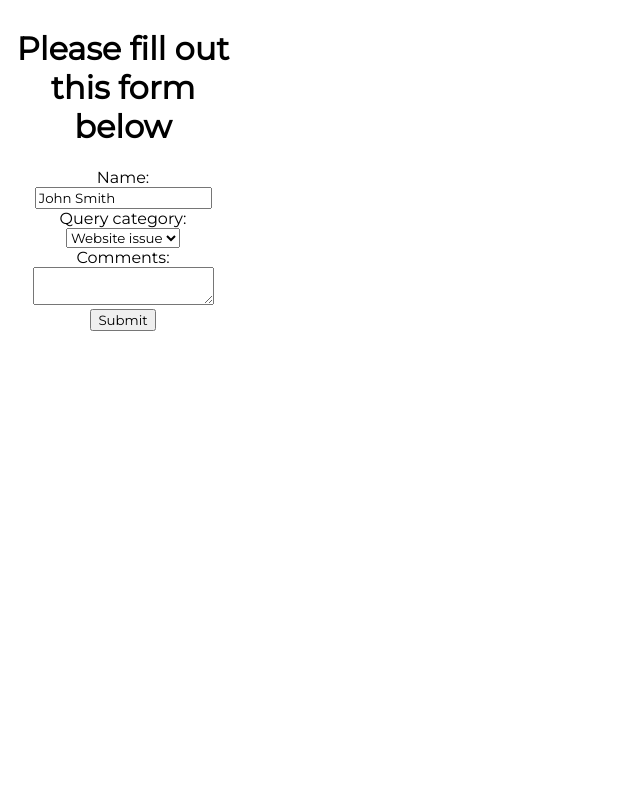
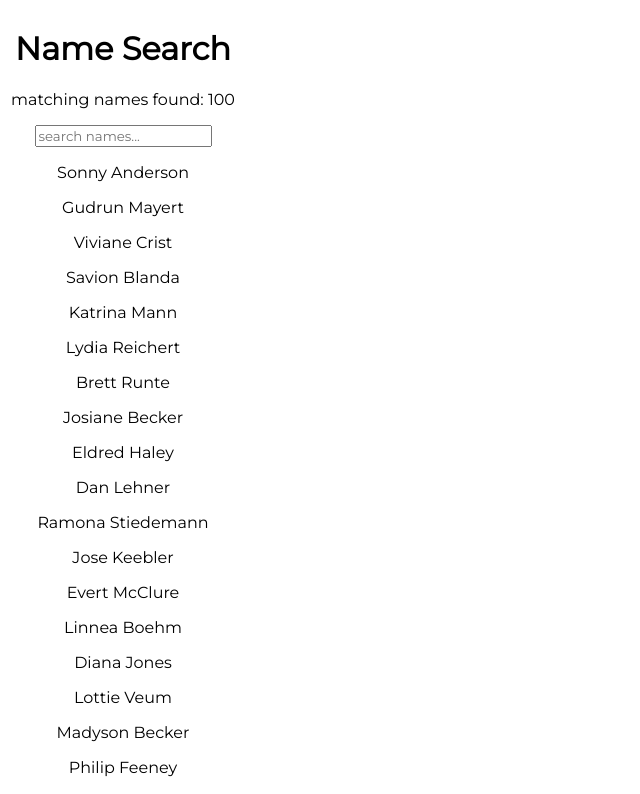
Before and after one commit to AshLaw96/functional-components-challenge, a React (Create React App) app in the folder my-app/: page / in a window 1280 px wide. Shown: the top 794 px of the page, without its empty margins (0-640 px from the left). Built offline with nearby package versions, Linux system fonts and the light colour scheme.

Commit message:
Create a filtered search bar using React

```diff
--- a/my-app/src/App.js
+++ b/my-app/src/App.js
@@ -1,10 +1,10 @@
 import css from "./App.module.css";
-import UncontrolledForm from "./components/UncontrolledForm";
+import SearchBar from "./components/SearchBar";
 
 function App() {
   return (
     <div className={css.App}>
-      <UncontrolledForm />
+      <SearchBar />
     </div>
   );
 }
--- /dev/null
+++ b/my-app/src/components/Names.js
@@ -0,0 +1,103 @@
+const names = [
+  "Sonny Anderson",
+  "Gudrun Mayert",
+  "Viviane Crist",
+  "Savion Blanda",
+  "Katrina Mann",
+  "Lydia Reichert",
+  "Brett Runte",
+  "Josiane Becker",
+  "Eldred Haley",
+  "Dan Lehner",
+  "Ramona Stiedemann",
+  "Jose Keebler",
+  "Evert McClure",
+  "Linnea Boehm",
+  "Diana Jones",
+  "Lottie Veum",
+  "Madyson Becker",
+  "Philip Feeney",
+  "Kobe Kuhic",
+  "Jessica Wisoky",
+  "Kasey Auer",
+  "Arnoldo Sipes",
+  "Madisen Davis",
+  "Alex Swaniawski",
+  "Helene Jenkins",
+  "Leone Olson",
+  "Ola Lockman",
+  "Kaylie Mueller",
+  "Kitty Steuber",
+  "Ralph Mosciski",
+  "Zane Bradtke",
+  "Syble Torp",
+  "Luella Weimann",
+  "Rigoberto Dicki",
+  "Andre Gusikowski",
+  "Moshe Torphy",
+  "Rhoda Rosenbaum",
+  "Libby Spinka",
+  "Maeve Zieme",
+  "Sydney Gleichner",
+  "Jimmy Blick",
+  "Tara Casper",
+  "Cayla Upton",
+  "Keith Wyman",
+  "Derick Emmerich",
+  "Nia Waelchi",
+  "Armani Nienow",
+  "Keyon DuBuque",
+  "Keeley Doyle",
+  "Kristoffer Monahan",
+  "Brendon Orn",
+  "Brandy Romaguera",
+  "Lyda Hane",
+  "Lisandro Bauch",
+  "Oma Hirthe",
+  "Caleb Dicki",
+  "Sydney O'Kon",
+  "Missouri Greenholt",
+  "Kylie Green",
+  "Kiel Erdman",
+  "Anahi Balistreri",
+  "Rico Rippin",
+  "Ramiro Dach",
+  "Princess Bosco",
+  "Pink Stoltenberg",
+  "Adan Rau",
+  "Dessie Heller",
+  "Nyah Zulauf",
+  "Makayla Fisher",
+  "Neoma Stanton",
+  "Ebba Dooley",
+  "Rachel Denesik",
+  "Drew Crist",
+  "Wava Will",
+  "Loraine Macejkovic",
+  "Americo Mann",
+  "Jules Konopelski",
+  "Gloria Ankunding",
+  "Austin Wilderman",
+  "Sage Veum",
+  "Dorris Friesen",
+  "Wellington Klein",
+  "Asa Quitzon",
+  "Misty Schumm",
+  "Muhammad Bayer",
+  "Dante Ondricka",
+  "Lurline Kuvalis",
+  "Conner Herzog",
+  "Shanie Franecki",
+  "Lois Bednar",
+  "Carey Predovic",
+  "Adelbert Heidenreich",
+  "Romaine Jacobs",
+  "Jake Schuppe",
+  "Meta Parisian",
+  "Dillon Feest",
+  "Amanda O'Keefe",
+  "Kaitlyn O'Keefe",
+  "Earnest Jenkins",
+  "Reymundo Gleason",
+];
+export default names;
--- /dev/null
+++ b/my-app/src/components/SearchBar.js
@@ -0,0 +1,43 @@
+import React, { Component } from "react";
+import importedNames from "./Names";
+
+export default class SearchBar extends Component {
+  constructor(props) {
+    super(props);
+    this.state = {
+      names: importedNames,
+    };
+  }
+
+  handleChange = (e) => {
+    const searchQuery = e.target.value.toLowerCase();
+    console.log(searchQuery);
+    const filteredNames = importedNames.filter((name) => {
+      return name.toLowerCase().includes(searchQuery);
+    });
+    this.setState({
+      names: filteredNames,
+    });
+  };
+
+  render() {
+    return (
+      <div>
+        <h1>Name Search</h1>
+        <p>matching names found: {this.state.names.length}</p>
+        <form>
+          <input
+            type="text"
+            placeholder="search names..."
+            onChange={(e) => this.handleChange(e)}
+          />
+        </form>
+        <div style={{ margin: "auto" }}>
+          {this.state.names.map((name) => (
+            <p key={name}>{name}</p>
+          ))}
+        </div>
+      </div>
+    );
+  }
+}
```
